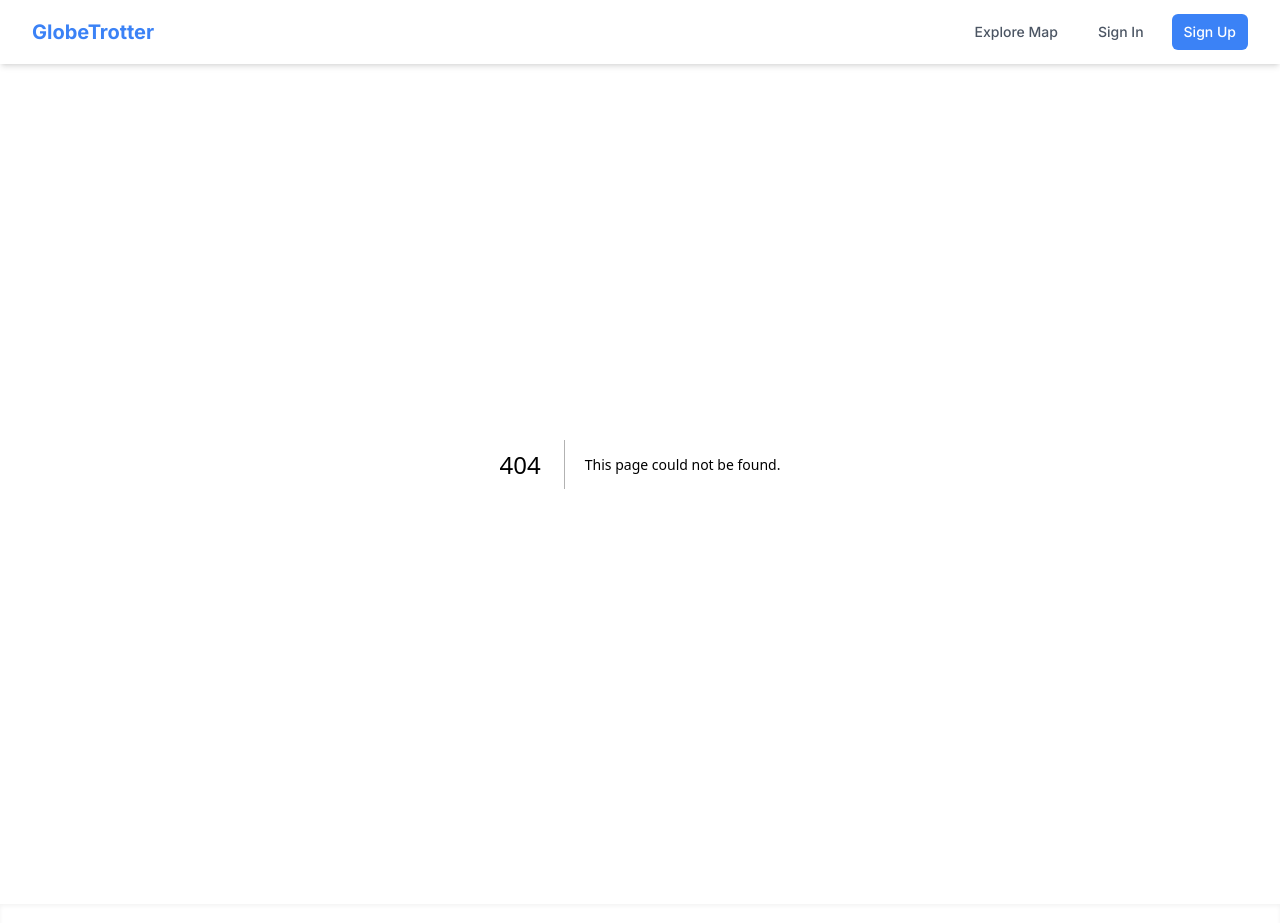
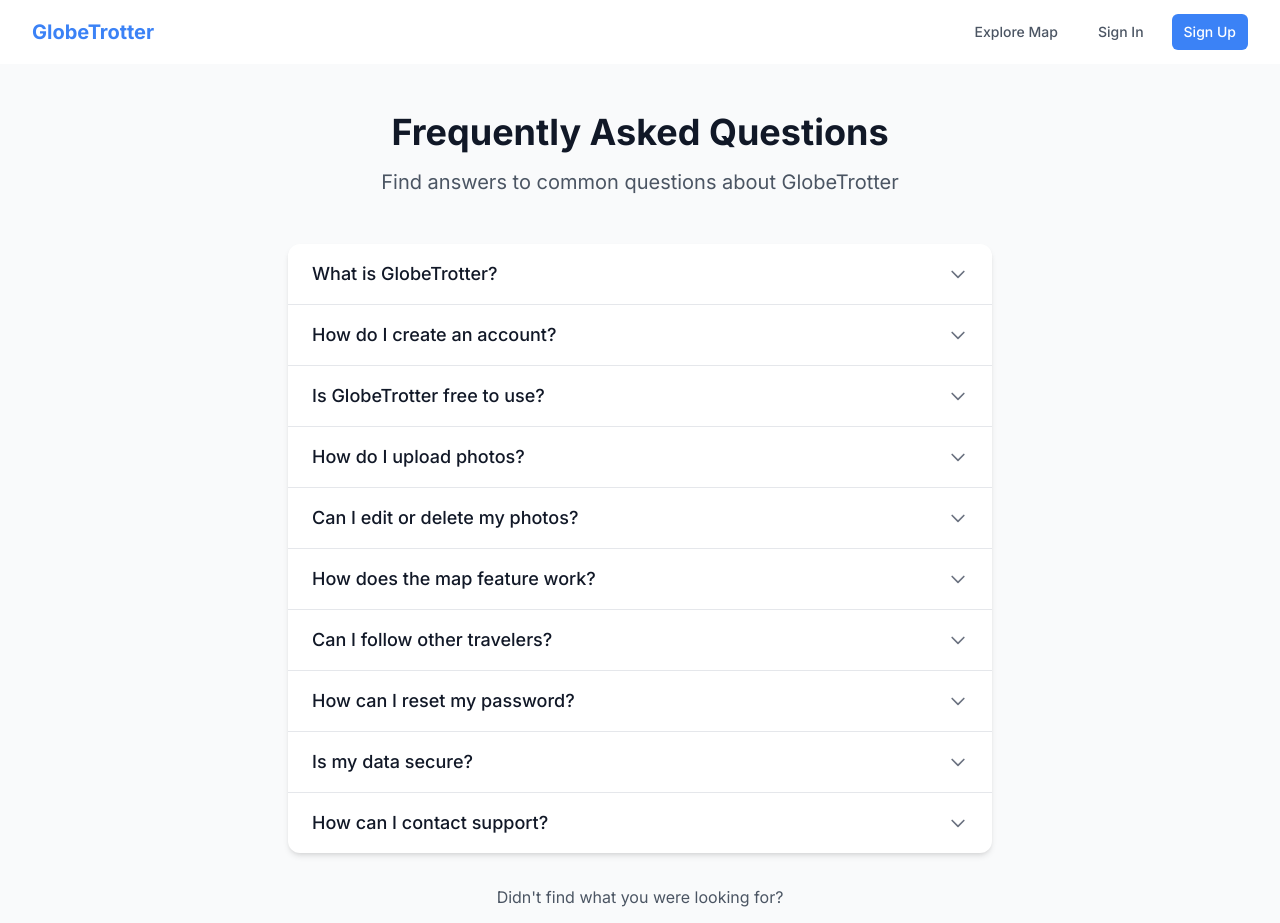
Before and after one commit to maxgoldberg25/GlobeTrotter, a Next.js app: page /faq in a window 1280 px wide. Before the commit this address had no page. Shown: the top 923 px of the page. Built offline with nearby package versions, Linux system fonts and the light colour scheme.

Commit message:
Add FAQ page and link it from the homepage

```diff
--- /dev/null
+++ b/app/faq/page.tsx
@@ -0,0 +1,118 @@
+'use client';
+
+import Link from 'next/link';
+import { useState } from 'react';
+
+interface FAQItem {
+  question: string;
+  answer: string;
+}
+
+export default function FAQ() {
+  const faqs: FAQItem[] = [
+    {
+      question: "What is GlobeTrotter?",
+      answer: "GlobeTrotter is a platform for travelers to share their journey experiences. You can upload photos, pin them on a map, and connect with fellow travelers who share your passion for exploration."
+    },
+    {
+      question: "How do I create an account?",
+      answer: "Click on the 'Get Started' button on the homepage, or navigate to the Sign Up page. Fill in your details including name, email, and password to create your account."
+    },
+    {
+      question: "Is GlobeTrotter free to use?",
+      answer: "Yes, GlobeTrotter is completely free to use. You can create an account, upload photos, and interact with other travelers at no cost."
+    },
+    {
+      question: "How do I upload photos?",
+      answer: "After logging in, navigate to the Upload page. You can drag and drop photos or click to select them from your device. Add a title, description, and location before submitting."
+    },
+    {
+      question: "Can I edit or delete my photos?",
+      answer: "Yes, you can edit or delete your photos by going to your profile page. Find the photo you want to modify, click on it, and you'll see options to edit or delete it."
+    },
+    {
+      question: "How does the map feature work?",
+      answer: "The interactive map shows photos pinned to their geographical locations. You can zoom in and out, click on pins to see the photos, and filter by various criteria like date or popularity."
+    },
+    {
+      question: "Can I follow other travelers?",
+      answer: "Yes, you can follow other travelers to see their uploads in your feed. Visit their profile and click the Follow button to start seeing their content."
+    },
+    {
+      question: "How can I reset my password?",
+      answer: "On the sign-in page, click on 'Forgot password?'. Enter your email address, and we'll send you instructions to reset your password."
+    },
+    {
+      question: "Is my data secure?",
+      answer: "We take data security seriously. Your personal information is encrypted, and we never share your data with third parties without your consent."
+    },
+    {
+      question: "How can I contact support?",
+      answer: "If you have any issues or questions, you can visit our Contact page or email us directly at support@globetrotter.com."
+    }
+  ];
+
+  const [openIndex, setOpenIndex] = useState<number | null>(null);
+
+  const toggleFAQ = (index: number) => {
+    setOpenIndex(openIndex === index ? null : index);
+  };
+
+  return (
+    <div className="min-h-screen bg-gray-50 py-12">
+      <div className="max-w-3xl mx-auto px-4 sm:px-6 lg:px-8">
+        <div className="text-center mb-12">
+          <h1 className="text-3xl md:text-4xl font-bold text-gray-900 mb-4">Frequently Asked Questions</h1>
+          <p className="text-xl text-gray-600">
+            Find answers to common questions about GlobeTrotter
+          </p>
+        </div>
+
+        <div className="bg-white rounded-xl shadow-md overflow-hidden mb-8">
+          {faqs.map((faq, index) => (
+            <div key={index} className="border-b border-gray-200 last:border-b-0">
+              <button
+                onClick={() => toggleFAQ(index)}
+                className="w-full px-6 py-4 text-left flex justify-between items-center hover:bg-gray-50 transition-colors focus:outline-none"
+              >
+                <span className="text-lg font-medium text-gray-900">{faq.question}</span>
+                <svg
+                  className={`w-5 h-5 text-gray-500 transform transition-transform ${
+                    openIndex === index ? 'rotate-180' : ''
+                  }`}
+                  fill="none"
+                  viewBox="0 0 24 24"
+                  stroke="currentColor"
+                >
+                  <path strokeLinecap="round" strokeLinejoin="round" strokeWidth={2} d="M19 9l-7 7-7-7" />
+                </svg>
+              </button>
+              <div
+                className={`overflow-hidden transition-all duration-300 ${
+                  openIndex === index ? 'max-h-96 py-4' : 'max-h-0'
+                }`}
+              >
+                <p className="px-6 text-gray-600">{faq.answer}</p>
+              </div>
+            </div>
+          ))}
+        </div>
+
+        <div className="text-center mt-8">
+          <p className="text-gray-600 mb-4">Didn't find what you were looking for?</p>
+          <Link href="/contact">
+            <button className="bg-primary text-white hover:bg-primary-dark px-6 py-2 rounded-md text-lg font-medium transition-colors">
+              Contact Us
+            </button>
+          </Link>
+        </div>
+
+        <div className="text-center mt-12">
+          <Link href="/" className="text-primary hover:text-primary-dark font-medium">
+            ← Back to Home
+          </Link>
+        </div>
+      </div>
+    </div>
+  );
+}
--- a/app/page.tsx
+++ b/app/page.tsx
@@ -187,6 +187,13 @@ export default function Home() {
           </Link>
         </div>
       </div>
+
+      {/* FAQ Link */}
+      <div className="bg-gray-100 py-6 text-center">
+        <Link href="/faq" className="text-primary hover:text-primary-dark font-medium transition-colors">
+          Have questions? Check out our FAQ
+        </Link>
+      </div>
     </div>
   );
 }
```
